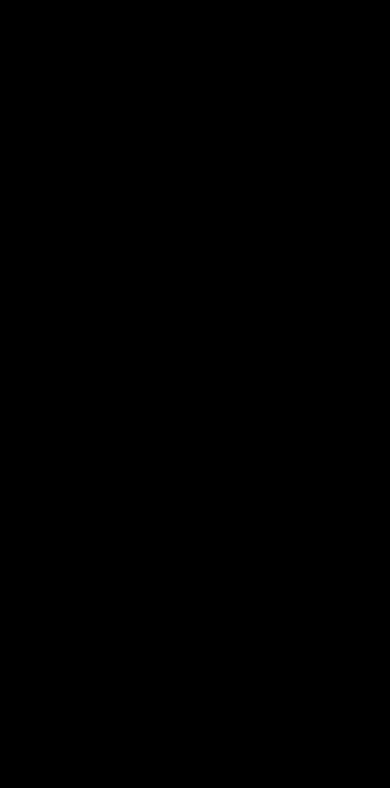
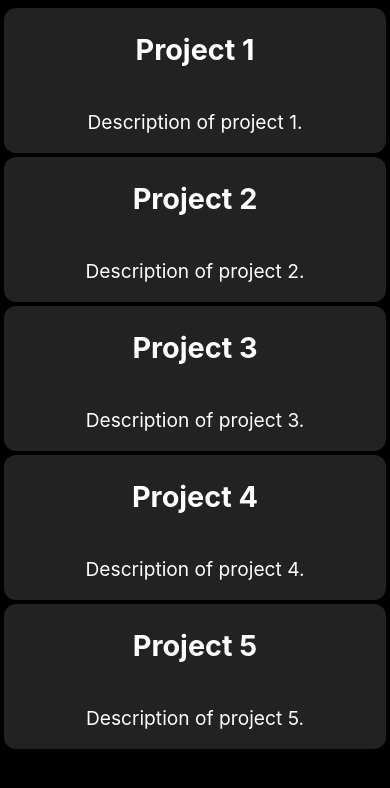
Before and after one commit to dlo137/DigitalPortfolio, a React (Create React App) app: page / in a window 390 px wide. Shown: the top 788 px of the page. Built offline with nearby package versions, Linux system fonts and the light colour scheme.

Commit message:
Created Grid Layout - Testing Repsonsivenss

```diff
--- /dev/null
+++ b/src/components/ProjectGrid.css
@@ -0,0 +1,88 @@
+.project-grid-container {
+  display: grid;
+  grid-template-columns: repeat(6, 1fr);
+  grid-template-rows: 2fr 1fr;
+  width: 100vw;
+  height: 100vh;
+  gap: 1.5vw;
+  padding: 2vw;
+  box-sizing: border-box;
+}
+
+.project-item {
+  background: #222;
+  color: #fff;
+  border-radius: 12px;
+  display: flex;
+  flex-direction: column;
+  align-items: center;
+  justify-content: center;
+  min-width: 0;
+  min-height: 0;
+  box-sizing: border-box;
+  font-size: 1.2rem;
+}
+
+/* Top row: 2 cells, each spans 3 columns */
+.project-item-1 {
+  grid-column: 1 / span 3;
+  grid-row: 1 / 2;
+}
+.project-item-2 {
+  grid-column: 4 / span 3;
+  grid-row: 1 / 2;
+}
+
+/* Bottom row: 3 cells, each spans 2 columns */
+.project-item-3 {
+  grid-column: 1 / span 2;
+  grid-row: 2 / 3;
+}
+.project-item-4 {
+  grid-column: 3 / span 2;
+  grid-row: 2 / 3;
+}
+.project-item-5 {
+  grid-column: 5 / span 2;
+  grid-row: 2 / 3;
+}
+
+@media (max-width: 1100px) {
+  .project-grid-container {
+    grid-template-columns: 1fr;
+    grid-template-rows: none;
+    height: auto;
+    padding: 2vw 1vw;
+    gap: 1vw;
+  }
+  .project-item,
+  .project-item-1,
+  .project-item-2,
+  .project-item-3,
+  .project-item-4,
+  .project-item-5 {
+    grid-column: 1 / -1 !important;
+    grid-row: auto !important;
+    min-height: 120px;
+  }
+}
+
+@media (max-width: 900px) {
+  .project-grid-container {
+    grid-template-columns: 1fr;
+    grid-template-rows: repeat(5, 1fr);
+    height: auto;
+    padding: 2vw 1vw;
+    gap: 1vw;
+  }
+  .project-item,
+  .project-item-1,
+  .project-item-2,
+  .project-item-3,
+  .project-item-4,
+  .project-item-5 {
+    grid-column: 1 / -1 !important;
+    grid-row: auto !important;
+    min-height: 120px;
+  }
+}
--- a/src/components/ProjectGrid.jsx
+++ b/src/components/ProjectGrid.jsx
@@ -1,9 +1,30 @@
-
+import './ProjectGrid.css';
 
 const ProjectGrid = () => {
-    <div className="project-grid">
-        <p> Project Grid</p>
-    </div>
+    return (
+        <div className="project-grid-container">
+            <div className="project-item project-item-1">
+                <h2>Project 1</h2>
+                <p>Description of project 1.</p>
+            </div>
+            <div className="project-item project-item-2">
+                <h2>Project 2</h2>
+                <p>Description of project 2.</p>
+            </div>
+            <div className="project-item project-item-3">
+                <h2>Project 3</h2>
+                <p>Description of project 3.</p>
+            </div>
+            <div className="project-item project-item-4">
+                <h2>Project 4</h2>
+                <p>Description of project 4.</p>
+            </div>
+            <div className="project-item project-item-5">
+                <h2>Project 5</h2>
+                <p>Description of project 5.</p>
+            </div>
+        </div>
+    );
 }
 
 export default ProjectGrid;
```
